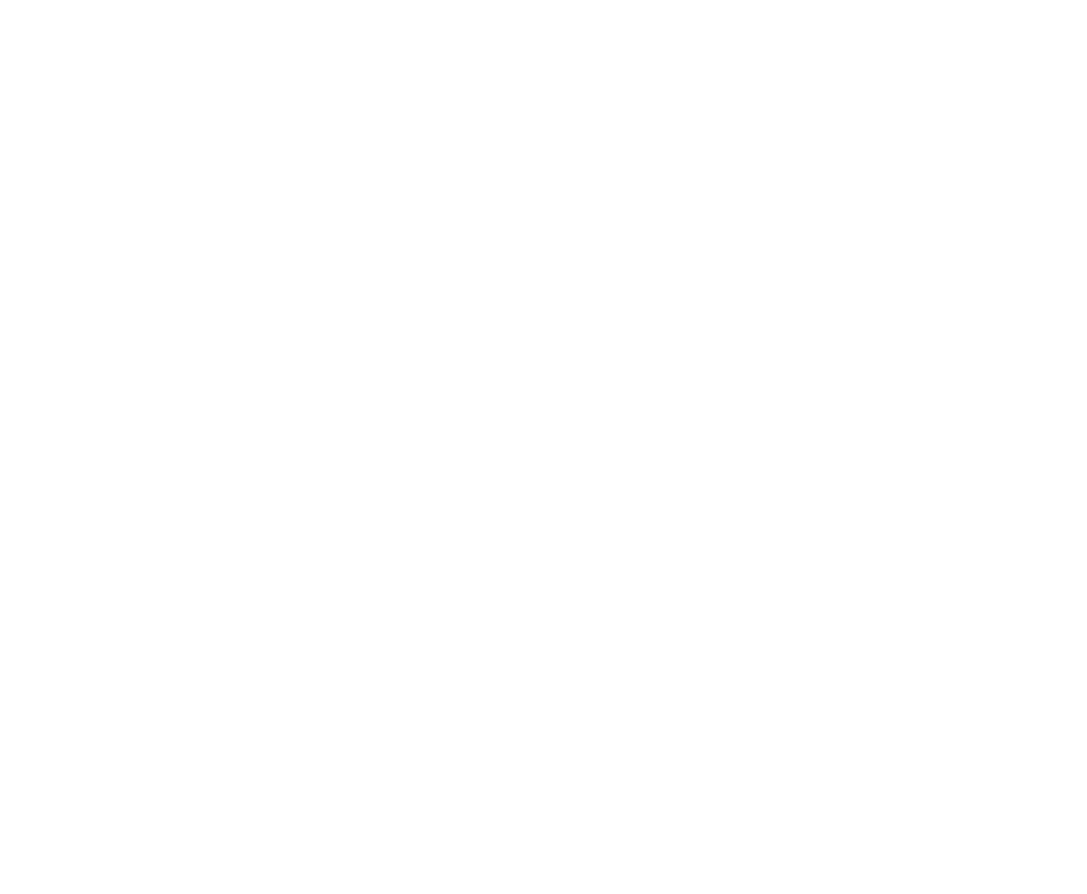
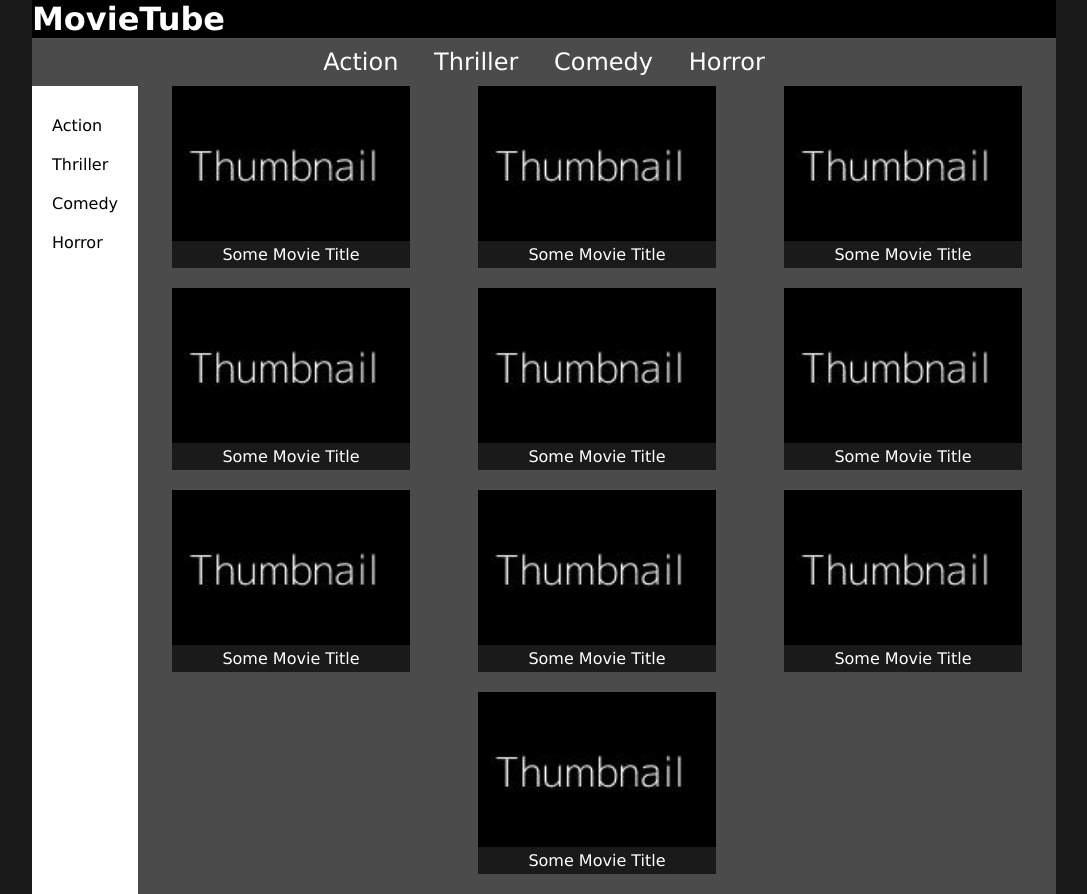
Before and after one commit to wi-fighters/46-uib-layout-laying-out-fullpage-peteco83, a plain HTML site: page index.html in a window 1280 px wide. Shown: the whole page, without its empty margins (96-1183 px from the left). Before the commit the page ends 800 px from the top, so only its background shows below. Drawn offline with Linux system fonts and the light colour scheme.

Commit message:
Done ex 46

```diff
--- a/index.html
+++ b/index.html
@@ -5,6 +5,36 @@
         <link rel="stylesheet" href="styles.css">
     </head>
     <body>
-
+        <nav>
+            <h1>MovieTube</h1>
+            <ul>
+                <li>Action</li>
+                <li>Thriller</li>
+                <li>Comedy</li>
+                <li>Horror</li>
+            </ul>
+        </nav>
+        <main>
+            <aside>
+                <ul>
+                    <li>Action</li>
+                    <li>Thriller</li>
+                    <li>Comedy</li>
+                    <li>Horror</li>
+                </ul>
+            </aside>
+            <section>
+                <article><img src="images/thumbnail.jpg" alt="movie">Some Movie Title</article>
+                <article><img src="images/thumbnail.jpg" alt="movie">Some Movie Title</article>
+                <article><img src="images/thumbnail.jpg" alt="movie">Some Movie Title</article>
+                <article><img src="images/thumbnail.jpg" alt="movie">Some Movie Title</article>
+                <article><img src="images/thumbnail.jpg" alt="movie">Some Movie Title</article>
+                <article><img src="images/thumbnail.jpg" alt="movie">Some Movie Title</article>
+                <article><img src="images/thumbnail.jpg" alt="movie">Some Movie Title</article>
+                <article><img src="images/thumbnail.jpg" alt="movie">Some Movie Title</article>
+                <article><img src="images/thumbnail.jpg" alt="movie">Some Movie Title</article>
+                <article><img src="images/thumbnail.jpg" alt="movie">Some Movie Title</article>
+            </section>
+        </main>
     </body>
 </html>
--- a/styles.css
+++ b/styles.css
@@ -3,3 +3,79 @@
     margin: 0px;
     font-family: Verdana, Geneva, Tahoma, sans-serif;
 }
+
+body {
+    background-color: #4b4b4b;
+    margin: 0 auto;
+    width: 80%;
+}
+
+h1 {
+    background-color: black;
+    color: white;
+    width: 100%;
+    font-size: 2em;
+}
+
+nav ul li {
+        display: inline;
+        font-size: 1.5em;
+}
+
+nav ul {
+    text-align: center;
+    color: white;
+    padding: 10px;
+    word-spacing: 3ch;
+}
+
+html {
+    background-color: #1a1a1a;
+}
+
+main {
+    display: flex;
+    /* height: 89vh; */
+}
+
+main ul {
+
+}
+
+section {
+    display: flex;
+    flex-flow: row wrap;
+    justify-content: space-around;
+    /* margin-bottom: 5px; */
+}
+
+article img {
+    /* display: block;  */
+    width: 100%;
+    height: 85%;
+
+}
+
+article {
+    background-color: #1a1a1a;
+    flex-basis: 26%;
+    color: white;
+    margin-bottom: 20px;
+    text-align: center;
+    font-size: medium;
+
+}
+
+aside {
+    background-color: white;
+    flex-basis: 10%;
+}
+
+aside ul {
+    padding: 20px;
+    list-style: none;
+}
+
+aside ul li {
+    padding: 10px 0;
+}
```
